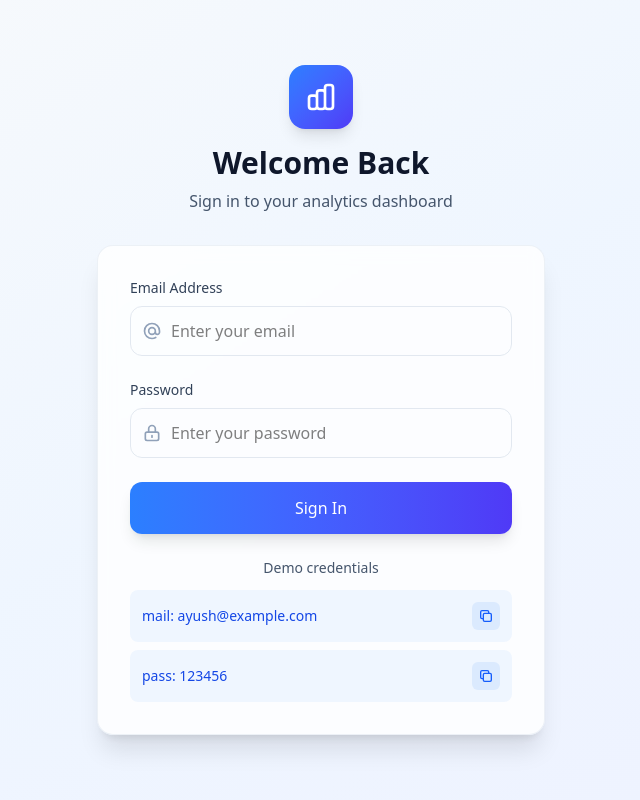
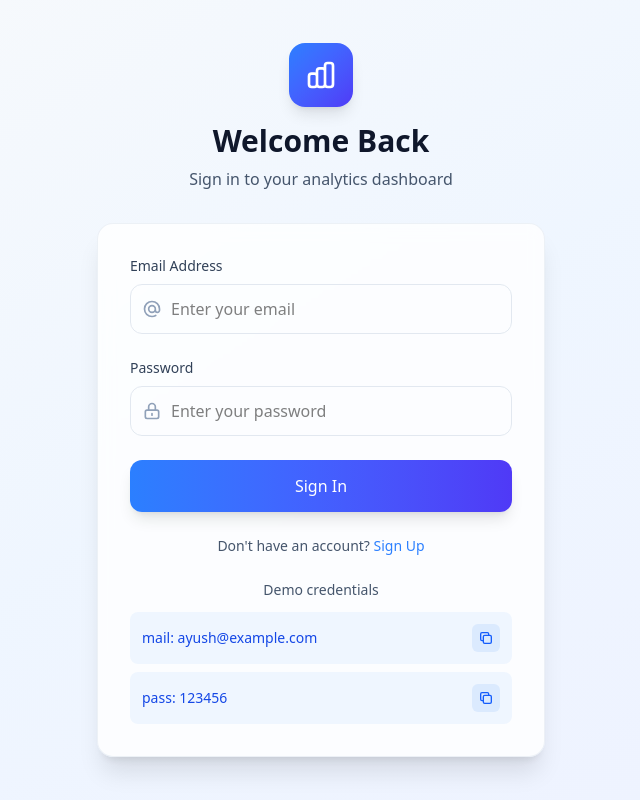
Before and after one commit to Iconic-017/Xeno_Assignment, a React (Vite) app in the folder Frontend/: page /login in a window 1280 px wide. Shown: the whole page, without its empty margins (319-959 px from the left). Built offline with nearby package versions, Linux system fonts and the light colour scheme.

Commit message:
frontend changes

```diff
--- a/Frontend/src/pages/Login.jsx
+++ b/Frontend/src/pages/Login.jsx
@@ -123,6 +123,19 @@ export default function Login() {
             </button>
           </form>
 
+          {/* SIGNUP BUTTON */}
+          <div className="mt-6 text-center">
+            <p className="mb-3 text-sm text-slate-600">
+              Don't have an account?{" "}
+              <button
+                onClick={() => navigate("/signup")}
+                className="text-blue-500 hover:underline"
+              >
+                Sign Up
+              </button>
+            </p>
+          </div>
+
           <div className="mt-6 text-center">
             <p className="mb-3 text-sm text-slate-600">
               Demo credentials
```
